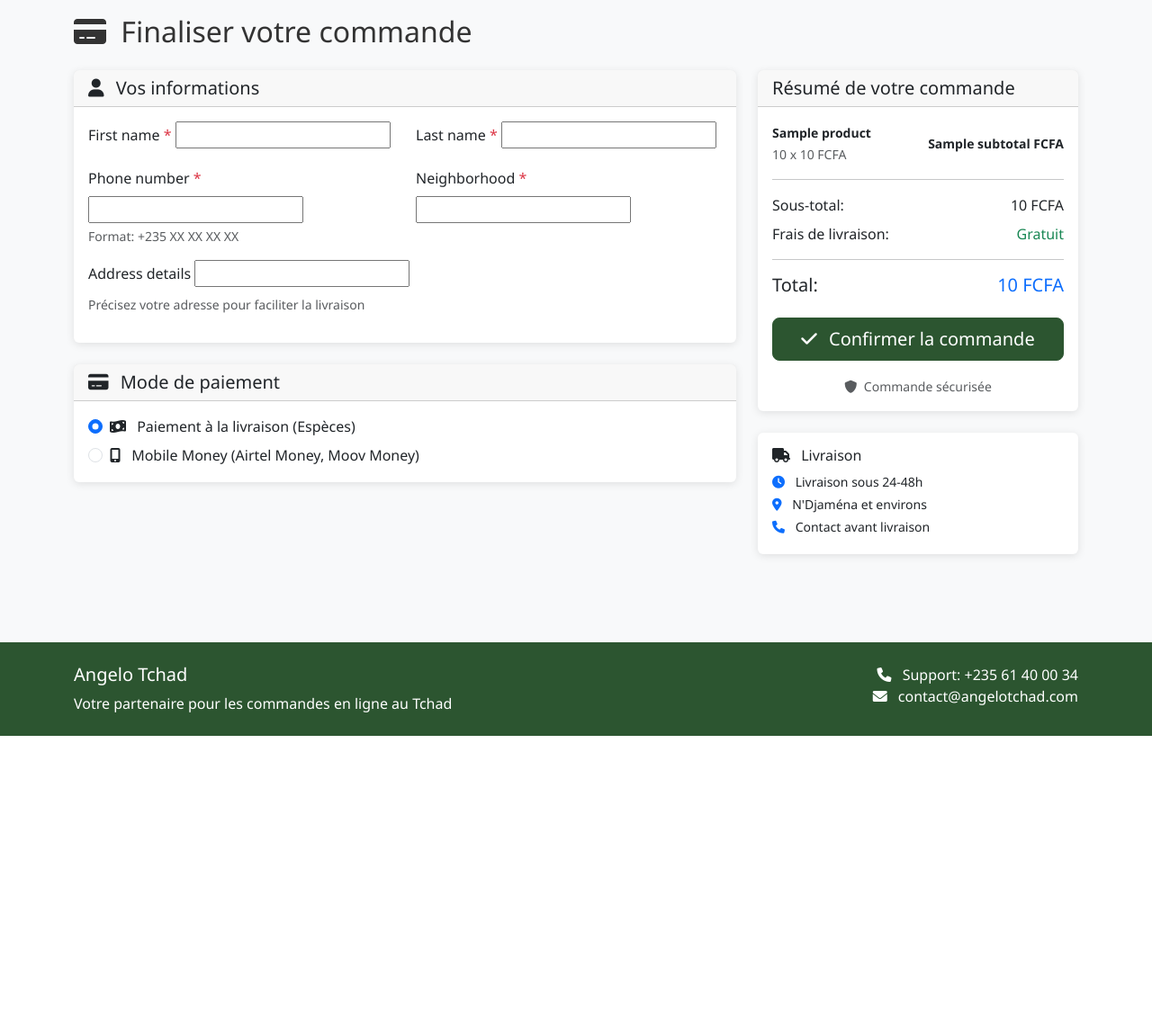
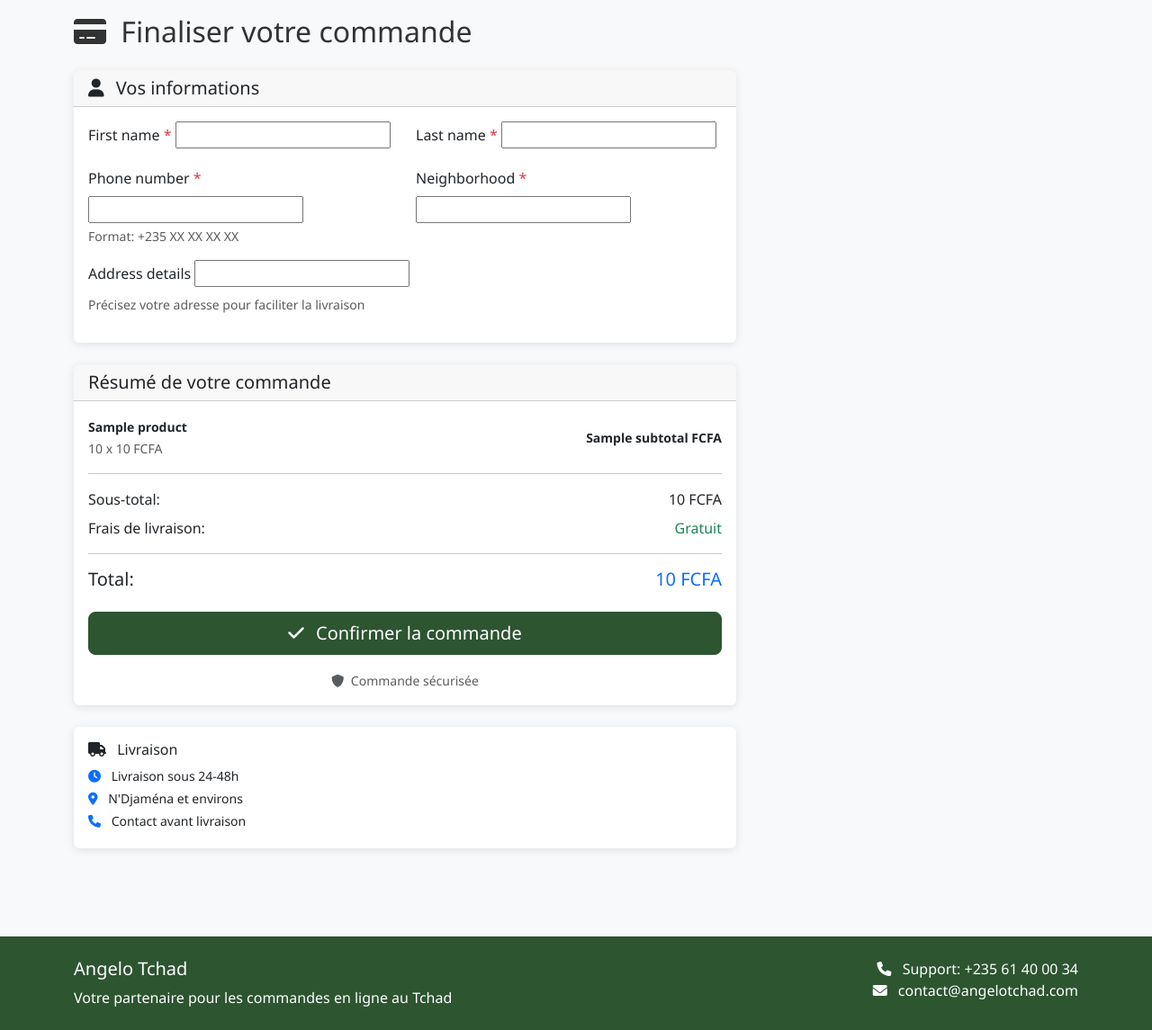
Before and after one commit to oumartom/ecommerceAngeloTchad, a Django app: template templates/orders/checkout.html in a window 1280 px wide. Shown: the part 128-1273 px from the top of the page at 90% size. Before the commit the page ends 946 px from the top, so only its background shows below. Run offline with Django 5.2, Linux system fonts and the light colour scheme; the template is opened without the code that fills it: most values are stand-ins (such as "Sample title", 1, 10 or a date in 2020); form fields are guessed from the names that the template uses.

Commit message:
modification du mode de paiement

```diff
--- a/templates/orders/checkout.html
+++ b/templates/orders/checkout.html
@@ -93,7 +93,7 @@
                 </div>
 
                 <!-- Mode de paiement -->
-                <div class="card mb-4">
+                {% comment %} <div class="card mb-4">
                     <div class="card-header">
                         <h5 class="mb-0">
                             <i class="fas fa-credit-card me-2"></i>
@@ -119,9 +119,9 @@
                         </div>
                     </div>
                 </div>
-            </div>
+            </div> {% endcomment %}
 
-            <div class="col-lg-4">
+            <div class="col-lg-12">
                 <!-- Résumé de la commande -->
                 <div class="card mb-4">
                     <div class="card-header">
```
Also changed, not shown: db.sqlite3.
